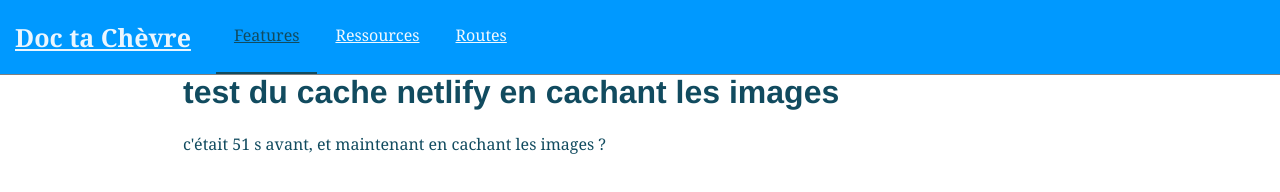
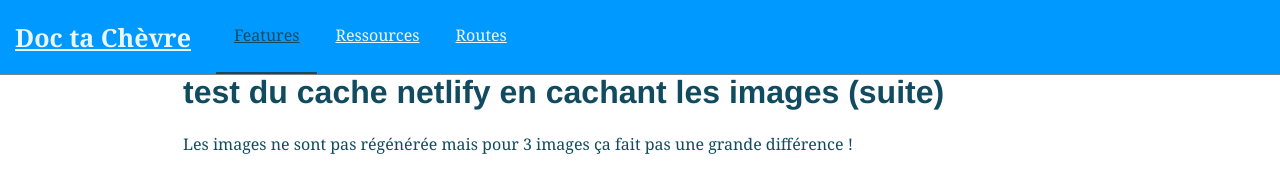
Before and after one commit to MathieuBouvet/doc-ta-chevre, a Gatsby site: page /features/test-du-cache-netlify-en-cachant-les-images/ in a window 1280 px wide. Built offline with nearby package versions, Linux system fonts and the light colour scheme; Gatsby itself is replaced by a stand-in of ours; some packages are replaced by stand-ins of ours.

Commit message:
Update Features “test-du-cache-netlify-en-cachant-les-images”

```diff
--- a/src/markdown/features/test-du-cache-netlify-en-cachant-les-images.md
+++ b/src/markdown/features/test-du-cache-netlify-en-cachant-les-images.md
@@ -1,4 +1,4 @@
 ---
-title: test du cache netlify en cachant les images
+title: test du cache netlify en cachant les images (suite)
 ---
-c'était 51 s avant, et maintenant en cachant les images ?
+Les images ne sont pas régénérée mais pour 3 images ça fait pas une grande différence !
```
